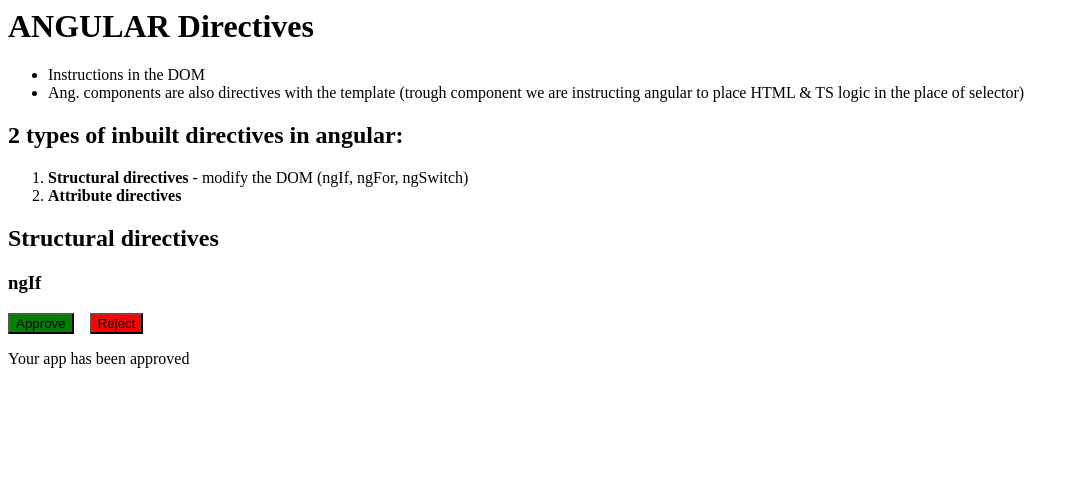
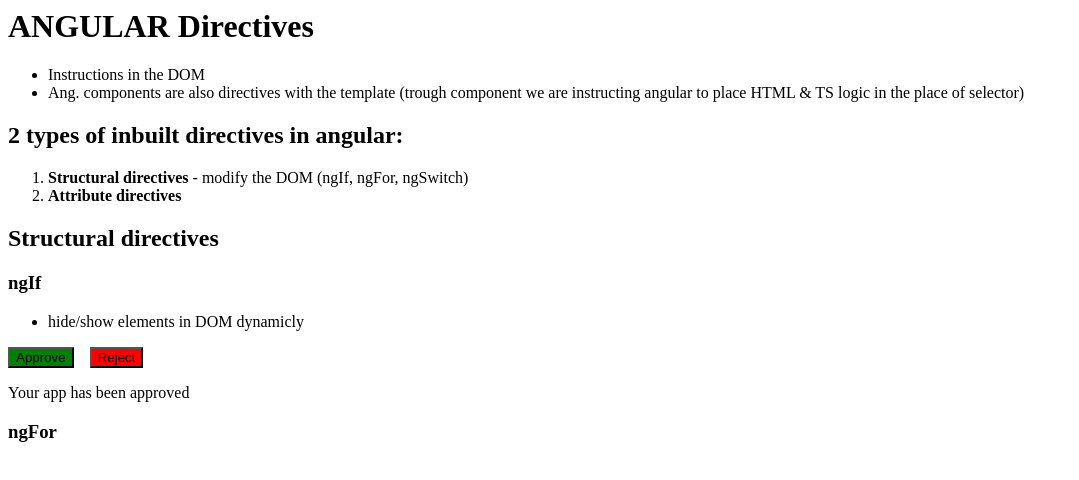
Before and after one commit to nkunic/angular-z2h-example-structural-directives, an Angular app: page / in a window 1280 px wide. Shown: the top 480 px of the page, without its empty margins (0-1079 px from the left). Built offline with nearby package versions, Linux system fonts and the light colour scheme.

Commit message:
1 file modified

```diff
--- a/src/app/app.component.html
+++ b/src/app/app.component.html
@@ -19,9 +19,14 @@
 <h2>Structural directives</h2>
 
 <h3>ngIf</h3>
+<ul>
+  <li>hide/show elements in DOM dynamicly</li>
+</ul>
 
 <button class="success" (click)="approve(true)">Approve</button>
 <button class="danger" (click)="approve(false)">Reject</button>
 
 <p *ngIf="isApproved">Your app has been approved</p>
 <p *ngIf="!isApproved">Your app has been rejected</p>
+
+<h3>ngFor</h3>
```
